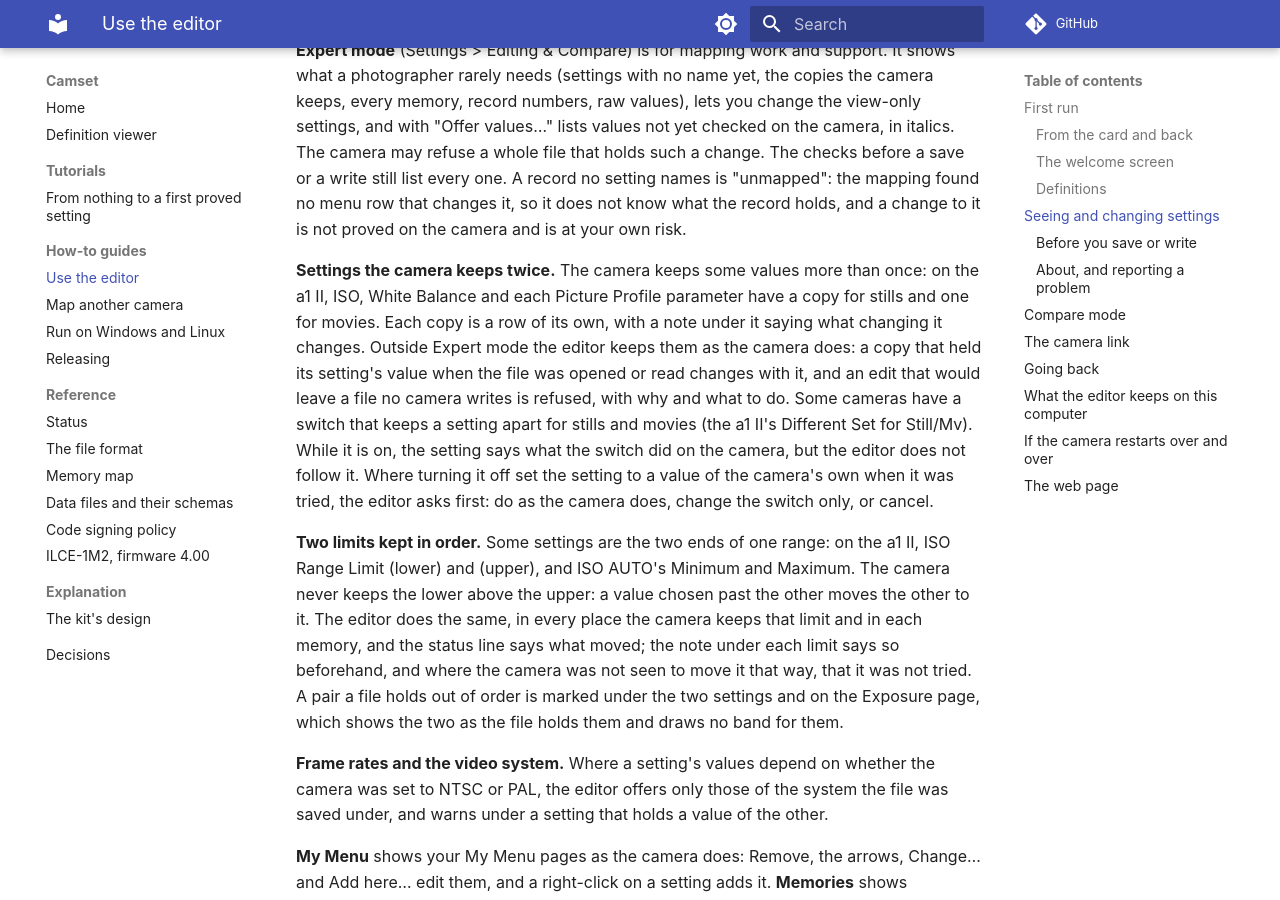
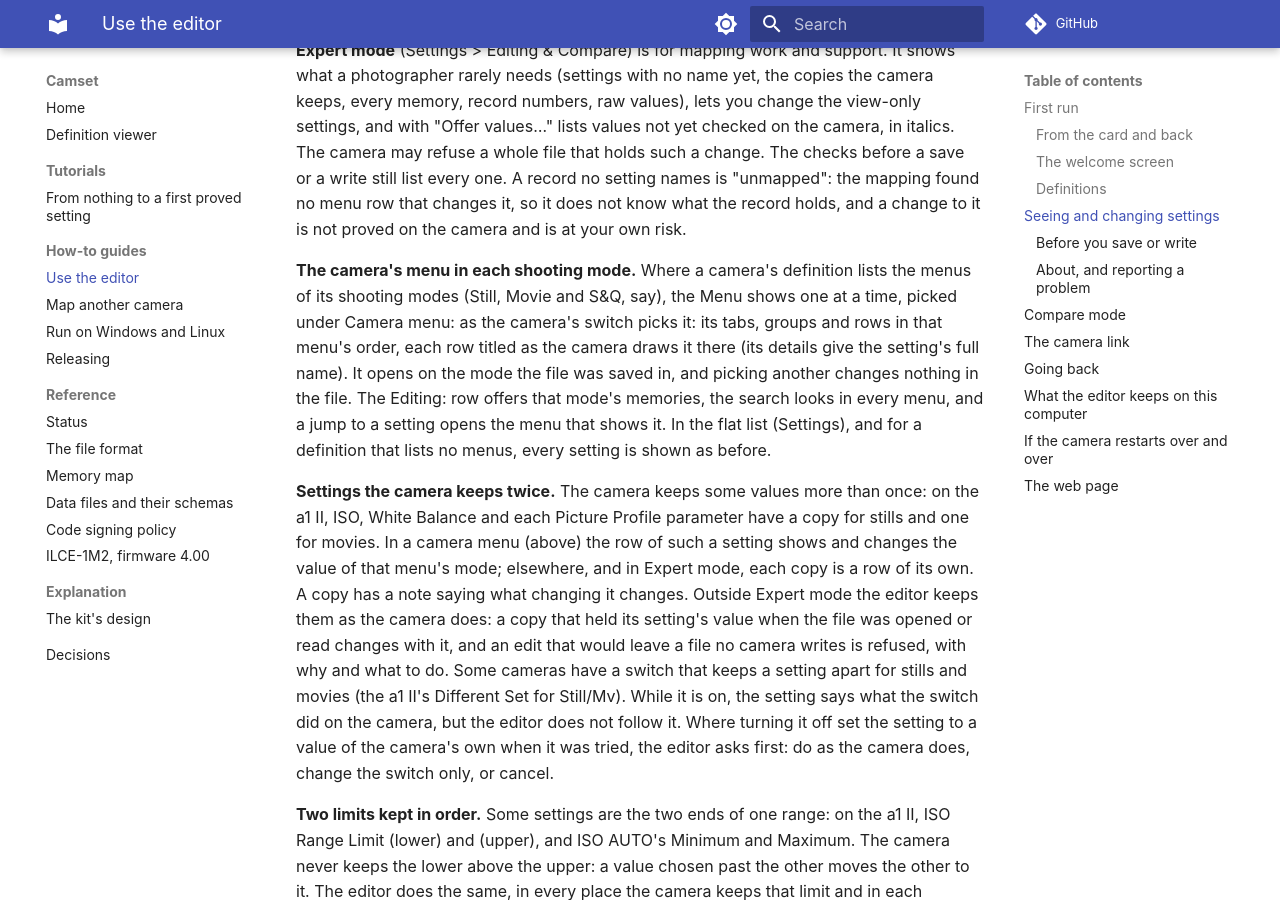
Before and after one commit to camset-dev/camset, an MkDocs documentation site: the page built from docs/EDITOR.md, in a window 1280 px wide and 900 px high, scrolled down 2482 px. Built offline with MkDocs 1.6.1 and Material for MkDocs 9.7.7, drawn with Linux system fonts in a browser that asks for light colours; comment, search, counter and statistics services are not loaded; some of the changed text lies outside the part shown.

Commit message:
Docs: the camera's menu in each shooting mode, and Compare's Menu, in the editor's guide
docs/EDITOR.md says how a definition's camera menus are shown one at a time and what picking one changes and does
not, how a setting the camera keeps per mode shows there, and Compare's Menu on its left with its counts.

Signed-off-by: camset-dev <camset-dev@proton.me>

```diff
--- a/docs/EDITOR.md
+++ b/docs/EDITOR.md
@@ -83,9 +83,17 @@ camera may refuse a whole file that holds such a change. The checks before a sav
 record no setting names is "unmapped": the mapping found no menu row that changes it, so it does not know what the
 record holds, and a change to it is not proved on the camera and is at your own risk.
 
+**The camera's menu in each shooting mode.** Where a camera's definition lists the menus of its shooting modes (Still,
+Movie and S&Q, say), the Menu shows one at a time, picked under Camera menu: as the camera's switch picks it: its tabs,
+groups and rows in that menu's order, each row titled as the camera draws it there (its details give the setting's
+full name). It opens on the mode the file was saved in, and picking another changes nothing in the file. The Editing:
+row offers that mode's memories, the search looks in every menu, and a jump to a setting opens the menu that shows it.
+In the flat list (Settings), and for a definition that lists no menus, every setting is shown as before.
+
 **Settings the camera keeps twice.** The camera keeps some values more than once: on the a1 II, ISO, White Balance
-and each Picture Profile parameter have a copy for stills and one for movies. Each copy is a row of its own, with a
-note under it saying what changing it changes. Outside Expert mode the editor keeps them as the camera does: a copy
+and each Picture Profile parameter have a copy for stills and one for movies. In a camera menu (above) the row of
+such a setting shows and changes the value of that menu's mode; elsewhere, and in Expert mode, each copy is a row of
+its own. A copy has a note saying what changing it changes. Outside Expert mode the editor keeps them as the camera does: a copy
 that held its setting's value when the file was opened or read changes with it, and an edit that would leave a file
 no camera writes is refused, with why and what to do. Some cameras have a switch that keeps a setting apart for stills
 and movies (the a1 II's Different Set for Still/Mv). While it is on, the setting says what the switch did on the
@@ -144,6 +152,11 @@ Compare shows two files side by side, and a third, the base, when both started f
 File B and the base must be from file A's camera model, or they are refused; one from another firmware of that model
 is compared, with a line saying that a setting the other firmware keeps elsewhere can show a wrong value, and that
 only the settings in the same place in both files are copied into A.
+
+Compare has Edit's Menu on its left, with All settings first: a click shows that entry's rows, grouped as Edit groups
+them, and each entry counts the rows that differ. Where the definition lists the camera's menus, Compare follows the
+one picked: each row shows that menu's mode's value in every column, so two files saved in different modes are
+compared like for like, and each menu's button counts its differences.
 
 Only file A is ever changed. An arrow between two columns copies a value into file A, a right-click on a value copies
 it into any other column of file A, and a click on a value of file A changes it in place, as in Edit. With a base file
```
